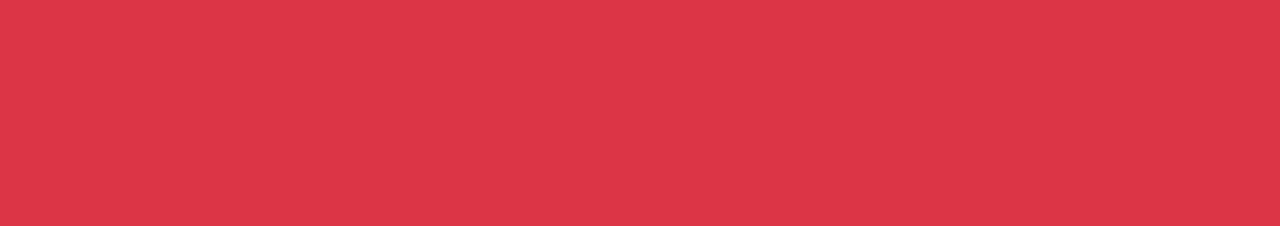
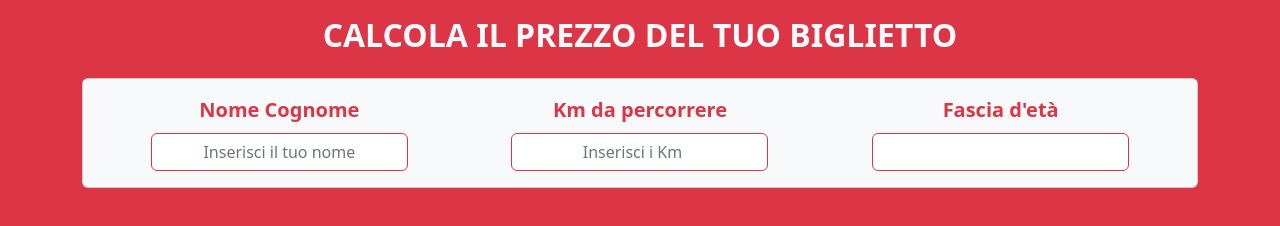
Before and after one commit to MartinaAmbrosini/js-biglietto-treno-form, a plain HTML site: page index.html in a window 1280 px wide. Drawn offline with nearby package versions, Linux system fonts and the light colour scheme.

Commit message:
push primi elementi

```diff
--- a/index.html
+++ b/index.html
@@ -8,6 +8,38 @@
     <title>Biglietto treno (form) </title>
 </head>
 <body class="bg-danger">
+    <section id="top-section">
+        <h2 class="text-center fw-bold text-light py-3">
+            CALCOLA IL PREZZO DEL TUO BIGLIETTO
+        </h2>
+        <div class="container">
+            <div class="card bg-light border-none">
+                <div class="card-body">
+                    <div class="d-flex justify-content-around">
+                        <div class="text-center">
+                            <label for="text-name" class="form-label fs-5 fw-semibold text-danger">
+                                Nome Cognome
+                            </label>
+                            <input type="text" id="text-name" class="form-control border border-danger text-center" placeholder="Inserisci il tuo nome">
+                        </div>
+                        <div class="text-center">
+                            <label for="text-km" class="form-label fs-5 fw-semibold text-danger">
+                                Km da percorrere
+                            </label>
+                            <input type="number" id="text-name" class="form-control border border-danger text-center" placeholder="Inserisci i Km">
+                        </div>
+                        <div class="text-center">
+                            <label for="text-age" class="form-label fs-5 fw-semibold text-danger">
+                                Fascia d'età
+                            </label>
+                            <input type="" id="text-name" class="form-control border border-danger">
+                        </div>
+                    </div>
+                </div> <!--end card body-->
+            </div> <!--end card -->
+        </div> <!--end container-->
+    </section>
 
+<script type="text/javascript" src="js/main.js"></script>
 </body>
 </html>
```
